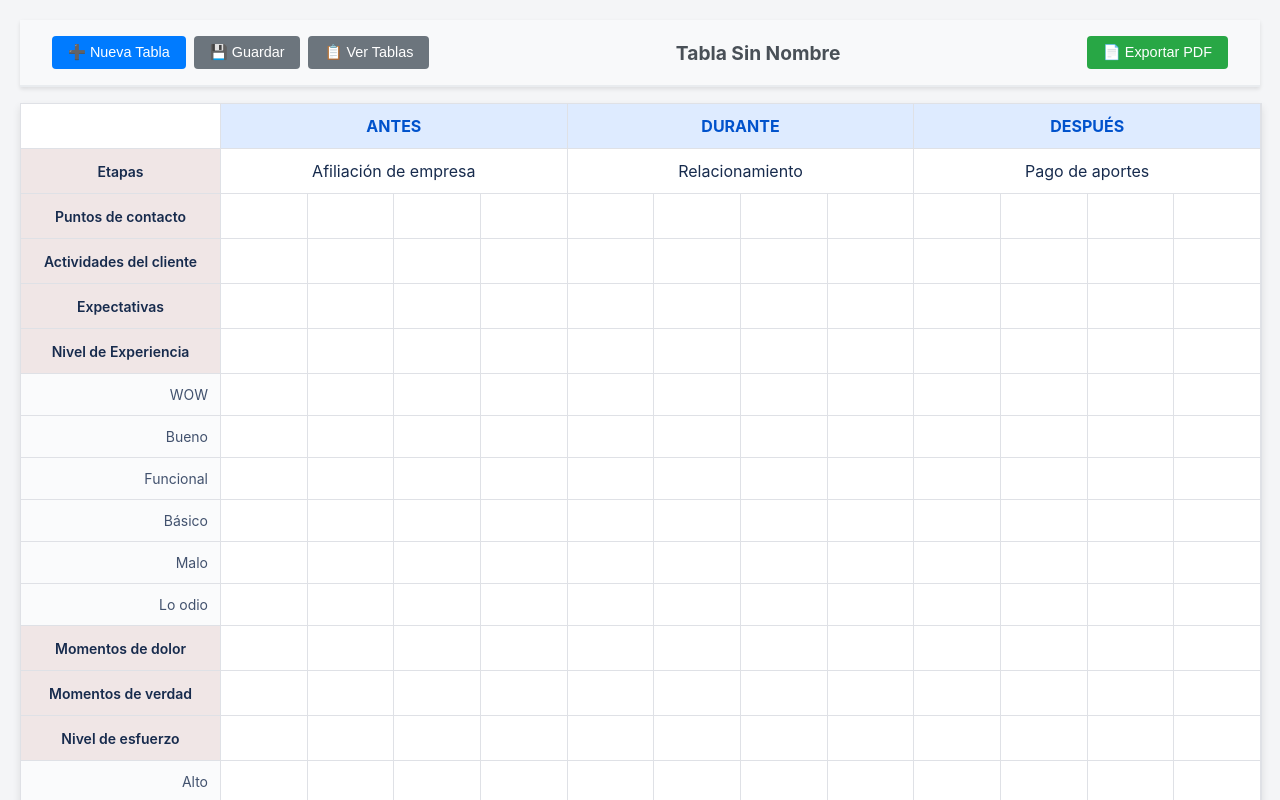
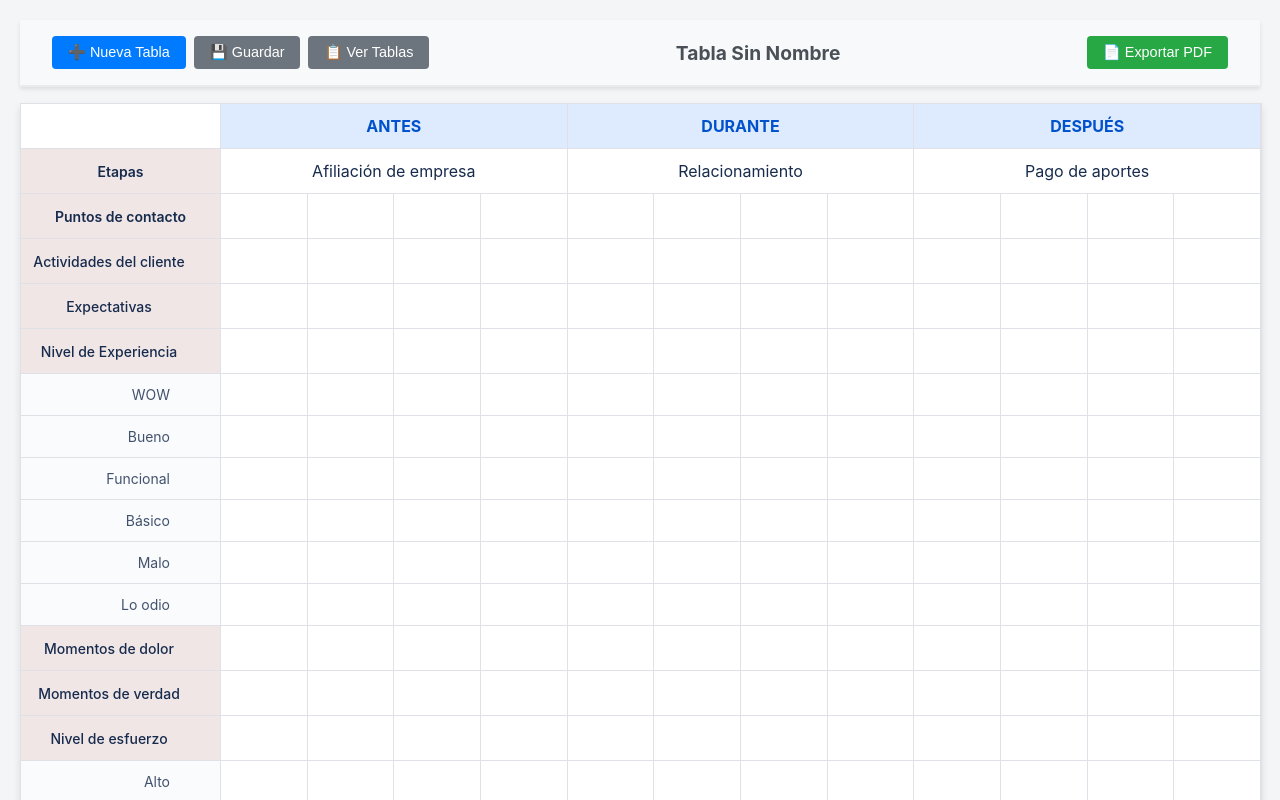
Before and after one commit to Val0425/Customer-Journey, a plain HTML site: page index.html in a window 1280 px wide. Shown: the top 800 px of the page. Drawn offline with nearby package versions, Linux system fonts and the light colour scheme; no server answers.

Commit message:
Add styles for child and grandchild labels

```diff
--- a/style.css
+++ b/style.css
@@ -38,6 +38,17 @@ body {
     text-align: right;
     justify-content: flex-end;
     padding-right: 20px;
+}
+
+.row-label.child-label {
+    padding-right: 35px;
+    /* Indent child labels */
+    font-weight: 500;
+}
+
+.row-label.grandchild-label {
+    padding-right: 50px;
+    /* Indent grandchild labels */
 }
 
 .row-label.sub-label {
```
